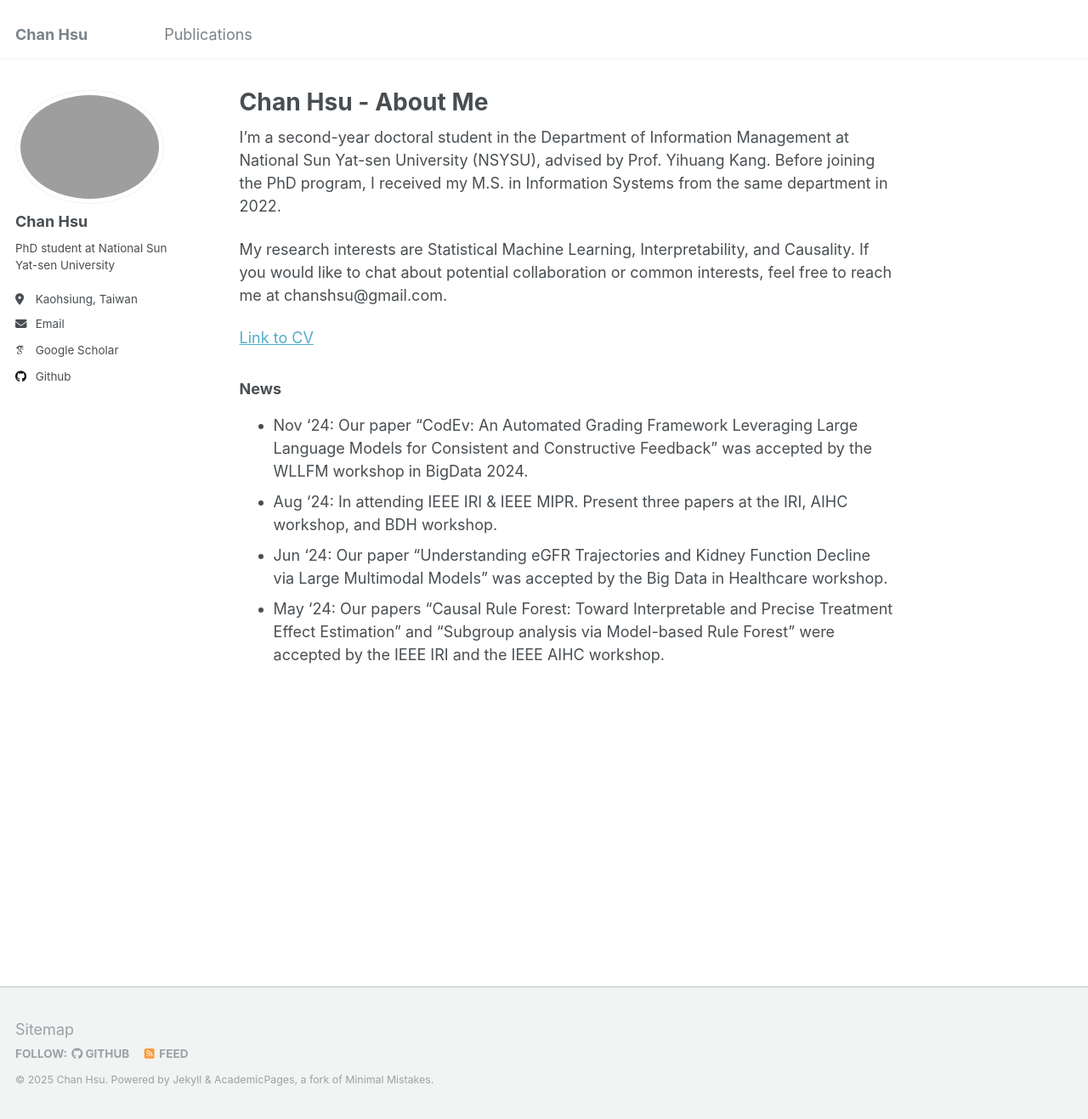
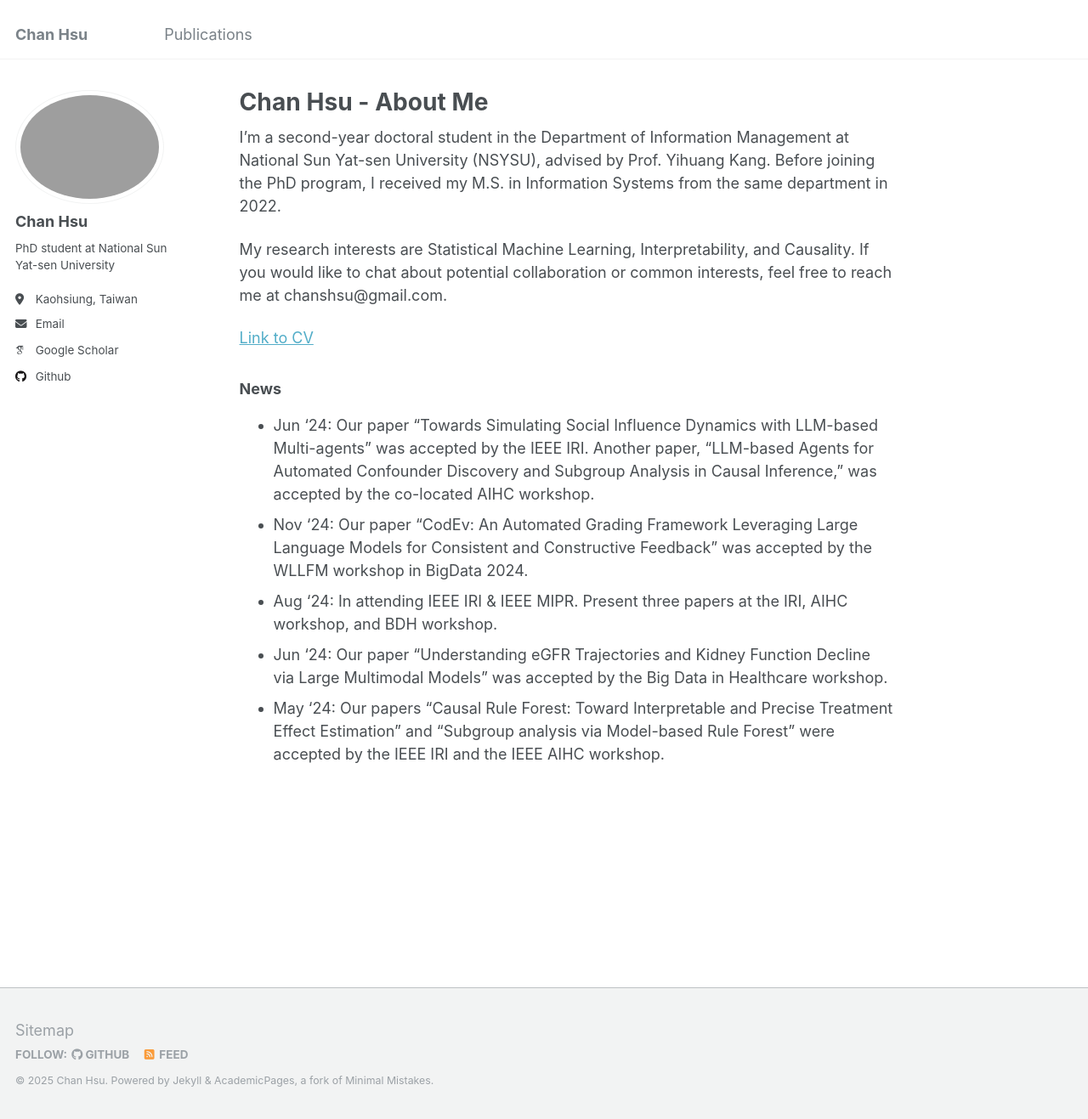
Before and after one commit to chanshsu/chanshsu.github.io, a Jekyll site: the page built from _pages/about.md, in a window 1280 px wide and 1317 px high. Shown: the whole window at 85% size. Built offline with Jekyll 4.4.1, drawn with Linux system fonts in a browser that asks for light colours; some web fonts are replaced.

Commit message:
Update about.md

```diff
--- a/_pages/about.md
+++ b/_pages/about.md
@@ -13,6 +13,7 @@
 [Link to CV](../files/ChanHsu_CV_pub.pdf)
 
 ### News
+- Jun '24: Our paper "Towards Simulating Social Influence Dynamics with LLM-based Multi-agents" was accepted by the IEEE IRI. Another paper, "LLM-based Agents for Automated Confounder Discovery and Subgroup Analysis in Causal Inference," was accepted by the co-located AIHC workshop.
 - Nov '24: Our paper "CodEv: An Automated Grading Framework Leveraging Large Language Models for Consistent and Constructive Feedback" was accepted by the WLLFM workshop in BigData 2024.
 - Aug '24: In attending IEEE IRI & IEEE MIPR. Present three papers at the IRI, AIHC workshop, and BDH workshop.
 - Jun '24: Our paper "Understanding eGFR Trajectories and Kidney Function Decline via Large Multimodal Models" was accepted by the Big Data in Healthcare workshop.
```
